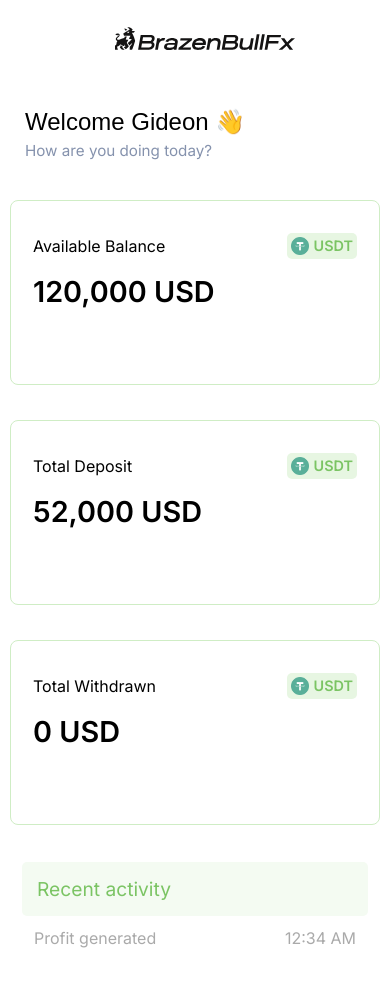
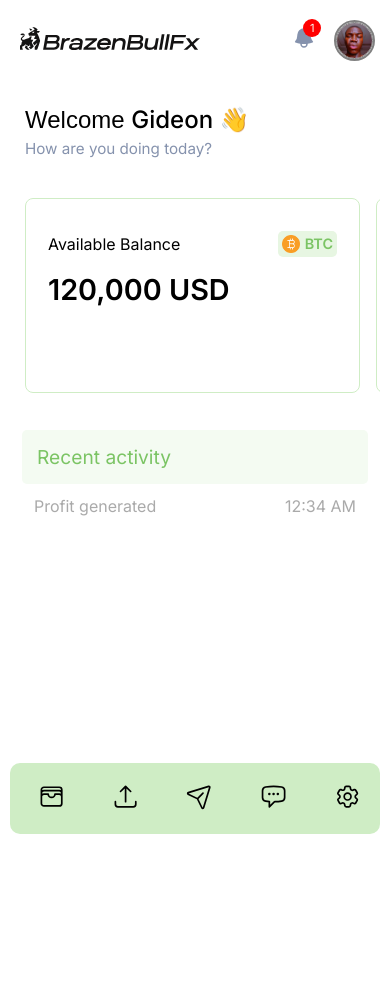
Before and after one commit to seun-oluwole/BrazenBullFx, a React (Vite) app: page / in a window 390 px wide. After the commit the page ends 844 px from the top, so only its background shows below. Built offline with nearby package versions, Linux system fonts and the light colour scheme; a web font is replaced by a local one.

Commit message:
Added mobile navigation and improved responsiveness

```diff
--- a/src/App/App.css
+++ b/src/App/App.css
@@ -8,38 +8,15 @@
   font-family: "Inter", sans-serif;
   font-optical-sizing: auto;
   font-style: normal;
+  -webkit-tap-highlight-color: transparent;
 }
 
 .app {
   height: 100vh;
   background-color: #fff;
   max-width: 1920px;
-
 }
 
-@media (max-width: 768px) {
-  .dashboard_container {
-    display: block;
-    margin: 3px 0 0 0;
-    padding: 10px;
-  }
-
-  .dashboard_button-cont, .header-icon-container {
-    display: none;
-  }
-
-  .dashboard_balance-container {
-    flex-direction: row;
-
-  }
-
-  .dashboard_balance-card {
-    height: 185px;
-    width: 400px;
-  }
-
-  header {
-    justify-content: center;
-    border: none;
-  }
+.app::-webkit-scrollbar {
+  display: none;
 }
--- a/src/App/App.jsx
+++ b/src/App/App.jsx
@@ -1,16 +1,59 @@
-import Navigation from '../Navigation/Navigation';
+import { useState } from 'react';
 import Header from '../Header/Header';
 import Dashboard from '../Dashboard/Dashboard';
+import Navigation from '../Navigation/Navigation';
+import MobileNavigation from '../MobileNavigation/MobileNavigation';
 import '../App/App.css';
 import '../global.css';
 
 const App = () =>  {
+  const [active, setActive] = useState(Array(5).fill(false));
+
+  const handleActiveState = (activeState) => {
+    // Creates copy of array...
+    const newActive = active.slice();
+
+    if (activeState === 'wallet') {
+      // Updates new array based on index...
+      newActive[0] = true;
+    } else {
+      newActive[0] = false;
+    }
+
+    if (activeState === 'transactions') {
+      newActive[1] = true;
+    } else {
+      newActive[1] = false;
+    }
+
+    if (activeState === 'withdrawal') {
+      newActive[2] = true;
+    } else {
+      newActive[2] = false;
+    }
+
+    if (activeState === 'support') {
+      newActive[3] = true;
+    } else {
+      newActive[3] = false;
+    }
+
+    if (activeState === 'settings') {
+      newActive[4] = true;
+    } else {
+      newActive[4] = false;
+    }
+
+    //Merges new updated array with initial array...
+    setActive(newActive);
+  };
 
   return (
     <div className='app'>
       <Header />
-      <Navigation />
+      <Navigation active={active} setActive={setActive} handleActiveState={handleActiveState}/>
       <Dashboard />
+      <MobileNavigation active={active} handleActiveState={handleActiveState}/>
     </div>
   )
 }
--- a/src/Components/BalanceCard.jsx
+++ b/src/Components/BalanceCard.jsx
@@ -1,10 +1,12 @@
 const BalanceCard = ({ balanceTitle, balanceAmount, balanceCurrency, cryptocurrency }) => {
+
+  const name = `${8}`
   return (
     <div className="dashboard_balance-card">
       <div className="dashboard_crypto-container">
         <div className="dashboard_balance-title">{balanceTitle}</div>
         <div className="dashboard_cryptocurrency">
-          <img src="src/assets/usdt.png" alt="" className="crypto-img"/>
+          <img src={`src/assets/${cryptocurrency.toLowerCase()}.png`} alt="" className="crypto-img"/>
           {cryptocurrency}
         </div>
       </div>
--- a/src/Dashboard/Dashboard.css
+++ b/src/Dashboard/Dashboard.css
@@ -1,6 +1,5 @@
 .dashboard_container {
   margin-left: 230px;
-  margin-top: 30px;
   margin-right: 50px;
   padding: 30px;
 }
@@ -14,15 +13,22 @@
 
 .dashboard_balance-container {
   display: flex;
-  flex-wrap: wrap;
   justify-content: center;
   gap: 35px;
   margin-top: 25px;
+  flex-wrap: nowrap;
+  overflow-x: auto;
+  -webkit-overflow-scrolling: touch;
+  scroll-behavior: smooth;
+}
+
+.dashboard_balance-container::-webkit-scrollbar {
+  display: none;
 }
 
 .dashboard_balance-card {
   height: 170px;
-  width: 300px;
+  min-width: 300px;
   padding: 22px;
   border: 1px solid var(--green-200);
   border-radius: 8px;
@@ -85,10 +91,11 @@
   font-weight: 600;
 }
 
-.dashboard_greeting, .dashboard_username {
+.dashboard_greeting {
   font-family: "Funnel Display", sans-serif;
   font-weight: 500;
   font-size: 1.5rem;
+  min-width: 223px;
 }
 
 .dashboard_welcome-remark {
@@ -118,3 +125,35 @@
   padding: 12px;
   color: #aaa;
 }
+
+@media (max-width: 768px) {
+  .dashboard_container {
+    margin: 0;
+    padding: 10px;
+    width: 100%;
+  }
+
+  .dashboard_button-cont {
+    display: none;
+  }
+
+  .dashboard_balance-container {
+    margin-left: 15px;
+    gap: 16px;
+  }
+
+  .dashboard_balance-card {
+    flex: 0 0 auto;
+    height: 195px;
+    width: 335px;
+  }
+}
+
+@media(max-width: 1310px) {
+  .dashboard_container {
+    margin-right: 0;
+  }
+  .dashboard_balance-container {
+    justify-content: flex-start;
+  }
+}
--- a/src/Dashboard/Dashboard.jsx
+++ b/src/Dashboard/Dashboard.jsx
@@ -26,19 +26,19 @@ const Dashboard = () => {
       </div>
       <div className="dashboard_balance-container">
         <BalanceCard
-        cryptocurrency={"USDT"}
+        cryptocurrency={"BTC"}
         balanceTitle={"Available Balance"}
         balanceAmount={"120,000"}
         balanceCurrency={" USD "}/>
 
         <BalanceCard
-        cryptocurrency={"USDT"}
+        cryptocurrency={"BTC"}
         balanceTitle={"Total Deposit"}
         balanceAmount={"52,000"}
         balanceCurrency={" USD "}/>
 
         <BalanceCard
-        cryptocurrency={"USDT"}
+        cryptocurrency={"BTC"}
         balanceTitle={"Total Withdrawn"}
         balanceAmount={0}
         balanceCurrency={" USD "}/>
--- a/src/Header/Header.css
+++ b/src/Header/Header.css
@@ -7,7 +7,6 @@ header {
   background: #fff;
   border-bottom: 1px solid #def2d5;
   z-index: 2;
-
 }
 
 .logo {
@@ -45,13 +44,43 @@ header {
   color: var(--green-50);
   border-radius: 50%;
   font-size: 0.7rem;
-  top: -10px;
-  right: -7px;
+  top: -7px;
+  right: -5px;
 }
 
-.profile-img {
-  height: 50px;
-  width: 50px;
-  border: 1px solid var(--grey-400);
+.profile-img-container {
+  height: 56px;
+  width: 56px;
+  border: 2px solid var(--grey-400);
   border-radius: 50%;
 }
+
+.profile-img{
+  border: 1px solid var(--grey-400);
+  width: 52px;
+  height: 52px;
+  object-fit: cover;
+  border-radius: 50%;
+}
+
+@media (max-width: 768px) {
+  header {
+    border: none;
+  }
+
+  .header-icon-container {
+    margin-right: 15px;
+    gap: 18px;
+  }
+
+  .profile-img-container {
+    height: 41px;
+    width: 41px;
+  }
+
+  .profile-img {
+    width: 37px;
+    height: 37px;
+  }
+
+}
--- a/src/Header/Header.jsx
+++ b/src/Header/Header.jsx
@@ -12,7 +12,9 @@ const Header = () => {
           <HiBell className='notification-icon'/>
           <div className="notification-count">1</div>
         </div>
-       <div className="profile-img"></div>
+        <div className="profile-img-container">
+          <img className='profile-img' src="src/assets/profile-pic.JPG" alt="" />
+        </div>
       </div>
     </header>
   )
--- /dev/null
+++ b/src/MobileNavigation/MobileNavigation.css
@@ -0,0 +1,31 @@
+.mobile-nav {
+  display: none;
+}
+
+.mobile_nav-container {
+  position: fixed;
+  display: flex;
+  align-items: center;
+  justify-content: space-around;
+  background: var(--green-200);
+  border-radius: 10px;
+  padding: 20px 0;
+  left: 10px;
+  right: 10px;
+  bottom: 10px;
+}
+
+.mobile_icon-container {
+  background: transparent;
+}
+
+@media (max-width: 768px) {
+  .mobile-nav {
+    display: block;
+  }
+
+  .nav-icon {
+    width: 1.7em;
+    height: 1.7em;
+  }
+}
--- /dev/null
+++ b/src/MobileNavigation/MobileNavigation.jsx
@@ -0,0 +1,31 @@
+import '../MobileNavigation/MobileNavigation.css'
+import { HiArrowUpTray, HiChatBubbleLeftEllipsis, HiCog6Tooth, HiOutlineChatBubbleLeftEllipsis, HiOutlineCog6Tooth, HiOutlineWallet, HiWallet } from 'react-icons/hi2';
+import { PiPaperPlaneTilt, PiPaperPlaneTiltFill } from 'react-icons/pi';
+
+export default function MobileNavigation({ active, handleActiveState }) {
+  return (
+    <nav className='mobile-nav'>
+      <div className="mobile_nav-container">
+        <div className={`mobile_icon-container ${active[0] ? 'active-mobile' : ''}`} onClick={() => {handleActiveState("wallet")}}>
+          {active[0] ? <HiWallet className='nav-icon'/> : <HiOutlineWallet className='nav-icon'/>}
+        </div>
+
+        <div className={`mobile_icon-container ${active[1] ? 'active-mobile' : ''}`} onClick={() => {handleActiveState("transactions")}}>
+          <HiArrowUpTray className='nav-icon'/>
+        </div>
+
+        <div className={`mobile_icon-container ${active[2] ? 'active-mobile' : ''}`} onClick={() => {handleActiveState("withdrawal")}}>
+          {active[2] ? <PiPaperPlaneTiltFill className='nav-icon' /> : <PiPaperPlaneTilt className='nav-icon' />}
+        </div>
+
+        <div className={`mobile_icon-container ${active[3] ? 'active-mobile' : ''}`} onClick={() => {handleActiveState("support")}}>
+          {active[3] ? <HiChatBubbleLeftEllipsis className='nav-icon'/> : <HiOutlineChatBubbleLeftEllipsis className='nav-icon'/>}
+        </div>
+
+        <div className={`mobile_icon-container ${active[4] ? 'active-mobile' : ''}`} onClick={() => {handleActiveState("settings")}}>
+          {active[4] ? <HiCog6Tooth className='nav-icon'/> : <HiOutlineCog6Tooth className='nav-icon' />}
+        </div>
+      </div>
+    </nav>
+  )
+}
--- a/src/Navigation/Navigation.jsx
+++ b/src/Navigation/Navigation.jsx
@@ -1,54 +1,12 @@
-import { useState } from 'react';
-import { HiArrowDownTray, HiArrowUpTray, HiChatBubbleLeftEllipsis, HiCog6Tooth, HiOutlineChatBubbleLeftEllipsis, HiOutlineCog6Tooth, HiOutlineWallet, HiWallet } from 'react-icons/hi2';
+import { HiArrowUpTray, HiChatBubbleLeftEllipsis, HiCog6Tooth, HiOutlineChatBubbleLeftEllipsis, HiOutlineCog6Tooth, HiOutlineWallet, HiWallet } from 'react-icons/hi2';
 import { PiPaperPlaneTilt, PiPaperPlaneTiltFill } from 'react-icons/pi';
 import '../Navigation/Navigation.css';
 
-const Navigation = () => {
-  const [active, setActive] = useState(Array(5).fill(false));
-
-  const handleActiveState = (activeState) => {
-    // Creates copy of array...
-    const newActive = active.slice();
-
-    if (activeState === 'wallet') {
-      // Updates new array based on index...
-      newActive[0] = true;
-    } else {
-      newActive[0] = false;
-    }
-
-    if (activeState === 'transactions') {
-      newActive[1] = true;
-    } else {
-      newActive[1] = false;
-    }
-
-    if (activeState === 'withdrawal') {
-      newActive[2] = true;
-    } else {
-      newActive[2] = false;
-    }
-
-    if (activeState === 'support') {
-      newActive[3] = true;
-    } else {
-      newActive[3] = false;
-    }
-
-    if (activeState === 'settings') {
-      newActive[4] = true;
-    } else {
-      newActive[4] = false;
-    }
-
-    //Merges new updated array with initial array...
-    setActive(newActive);
-  };
+const Navigation = ({ active, handleActiveState }) => {
 
   return (
     <nav className='navigation'>
       <div className="nav-container">
-
         <div className={`nav-icon-container ${active[0] ? 'active' : ''}`} onClick={() => {handleActiveState("wallet")}}>
           {active[0] ? <HiWallet className='nav-icon'/> : <HiOutlineWallet className='nav-icon'/>}
           <span className='nav-icon-label'>Wallet</span>
@@ -73,7 +31,6 @@ const Navigation = () => {
           {active[4] ? <HiCog6Tooth className='nav-icon'/> : <HiOutlineCog6Tooth className='nav-icon' />}
           <span className="nav-icon-label">Settings</span>
         </div>
-
       </div>
     </nav>
   )
```
Also changed, not shown: src/assets/btc.png (renamed from src/assets/bitcoin.png), src/assets/profile-pic.JPG (added).
